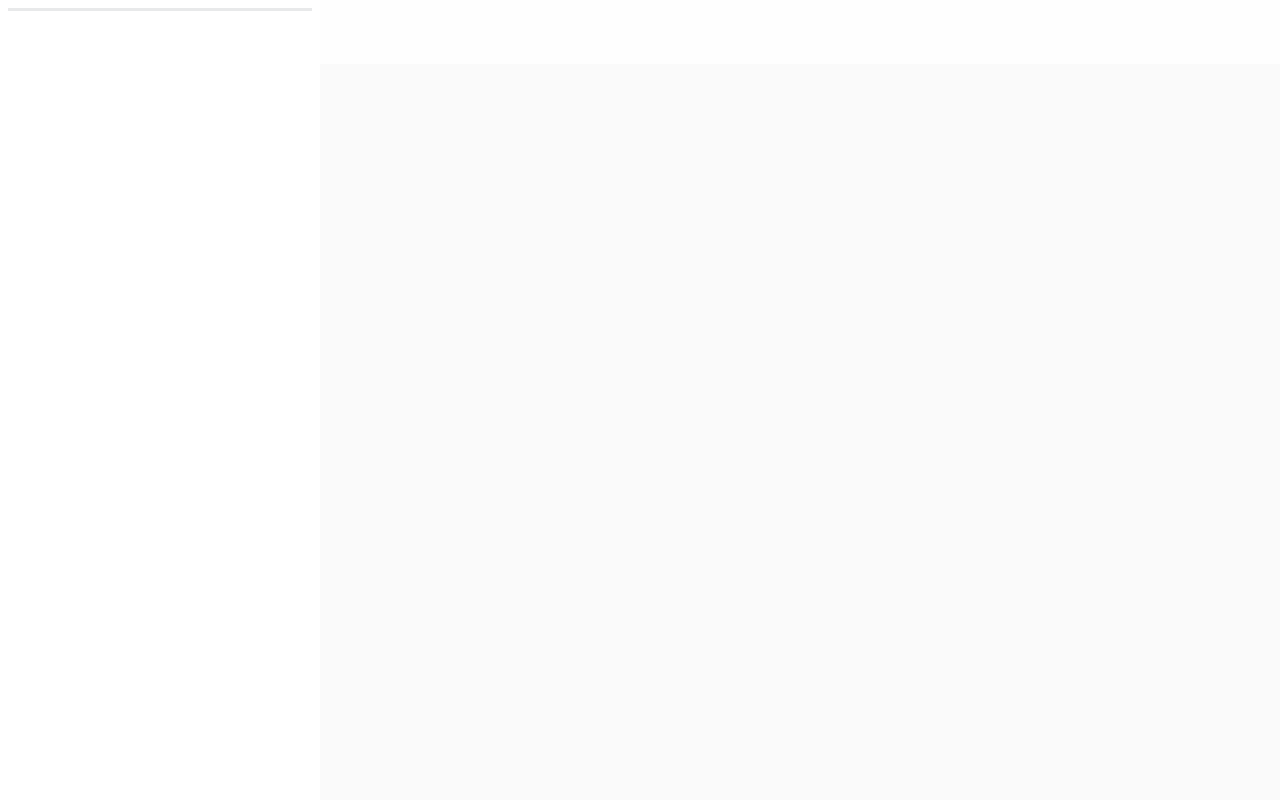
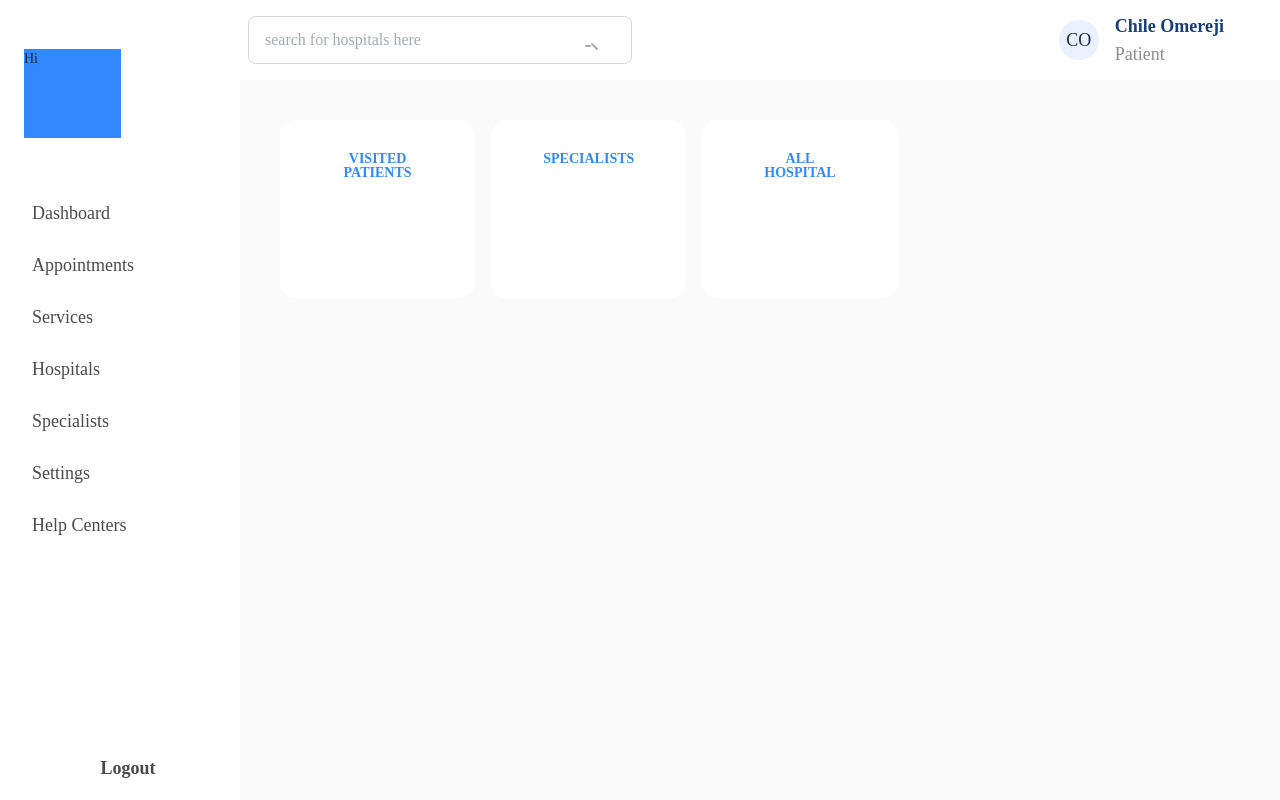
Before and after one commit to chile4coding/hrs, a Next.js app: page /home in a window 1280 px wide. Built offline with nearby package versions, Linux system fonts and the light colour scheme.

Commit message:
added more layout

```diff
--- a/components/Layout.js
+++ b/components/Layout.js
@@ -1,4 +1,6 @@
 import React from "react";
+import { useState } from "react";
+import Link from "next/link";
 // {/* <div className="drawer lg:drawer-open">
 //   <input id="my-drawer-2" type="checkbox" className="drawer-toggle" />
 //   <div className="drawer-content flex flex-col items-center justify-center">
@@ -24,9 +26,21 @@ import React from "react";
 // </div>; */}
 
 function Header() {
+  const [searchicon, setSearchIcon] = useState(false)
+
+  function handleIcon(e){
+    if(e.target.value.length > 0){
+      setSearchIcon(true)
+
+    }else{
+      setSearchIcon(false)
+    }
+
+  }
+
   return (
     <div
-      className="navbar  bg-[#fff]   sticky top-0   opacity-90"
+      className="navbar  bg-[#fff]   sticky top-0   opacity-90 pr-[40px] h-[80px]"
       style={{ zIndex: 100 }}>
       <div className="navbar-start bg-[#fff]">
         <label
@@ -47,11 +61,47 @@ function Header() {
             />
           </svg>
         </label>
-        <div className=" w-24 "></div>
+
+        <div class="relative inline-flex items-center w-full max-w-sm">
+          <input
+            type="text"
+            placeholder="search for hospitals here"
+            className="input  input-bordered border-collapse bg-transparent w-full "
+            onChange={handleIcon}
+          />
+
+          {!searchicon && (
+            <div class="absolute right-8 pl-3 flex items-center pointer-events-none">
+              <svg
+                xmlns="http://www.w3.org/2000/svg"
+                class="w-6 h-6 text-gray-400"
+                fill="none"
+                stroke="currentColor"
+                viewBox="0 0 24 24">
+                <path
+                  stroke-linecap="round"
+                  stroke-linejoin="round"
+                  stroke-width="2"
+                  d="M10 18h4M21 21l-5-5"
+                />
+              </svg>
+            </div>
+          )}
+        </div>
       </div>
       <div className="navbar-center"></div>
       <div className="navbar-end mr-4">
-        <div className=" w-24 lg:hidden md:hidden "></div>
+        <div className="flex items-center text-lg gap-4 font-Mukta ">
+          <div className="  rounded-full bg-[#E8F1FF] w-10 h-10 flex justify-center items-center  ">
+            <h1 className=" uppercase ">Co</h1>
+          </div>
+          <div className=" p-0 m-0">
+            <h1 className="text-[#002C69] capitalize font-bold p-0 m-0">
+              Chile Omereji
+            </h1>
+            <h1 className=" text-[#838383] p-0 m-0">patient</h1>
+          </div>
+        </div>
       </div>
     </div>
   );
@@ -61,7 +111,7 @@ function Header() {
 
 export default function Layout({ children }) {
   return (
-    <div className="  w-full  h-[100vh]">
+    <div className="  w-full  h-[100vh] ">
       <div className="drawer lg:drawer-open">
         <input id="my-drawer-2" type="checkbox" className="drawer-toggle" />
         <div className="drawer-content flex flex-col  ">
@@ -70,7 +120,7 @@ export default function Layout({ children }) {
         </div>
         <div className="drawer-side" style={{ zIndex: 999 }}>
           <label htmlFor="my-drawer-2" className="drawer-overlay"></label>
-          <ul className="menu p w-80 h-[100vh] text-base-content sticky top-0  bg-[#fff]">
+          <ul className="menu p  w-60 h-[100vh] text-base-content sticky top-0  bg-[#fff] ">
             <label
               tabIndex={0}
               htmlFor="my-drawer-2"
@@ -90,9 +140,52 @@ export default function Layout({ children }) {
               </svg>
             </label>
 
-            <li></li>
-            <li></li>
-            <li></li>
+            <div className=" flex  flex-col      capitalize justify-between h-full pl-4">
+              <div className="flex  flex-col   gap-4  ">
+                <div className=" w-[97px] h-[89px] my-[41px] bg-[#3188FF]  ">hi</div>
+                <Link
+                  href="/"
+                  className="p-2   rounded-sm text-md w-full bg-transparent  border-0 text-[#0F0F0FBF] hover:bg-transparent hover:text-[#3188FF]">
+                  <li className="capitalize  text-[18px]">Dashboard</li>
+                </Link>
+                <Link
+                  href="/"
+                  className="p-2   rounded-sm text-md w-full bg-transparent  border-0 text-[#0F0F0FBF] hover:bg-transparent hover:text-[#3188FF]">
+                  <li className="capitalize text-[18px]">Appointments</li>
+                </Link>
+                <Link
+                  href="/"
+                  className="p-2   rounded-sm text-md w-full bg-transparent  border-0 text-[#0F0F0FBF] hover:bg-transparent hover:text-[#3188FF]">
+                  <li className="capitalize text-[18px]">Services</li>
+                </Link>
+                <Link
+                  href="/"
+                  className="p-2   rounded-sm text-md w-full bg-transparent  border-0 text-[#0F0F0FBF] hover:bg-transparent hover:text-[#3188FF]">
+                  <li className="capitalize text-[18px]">Hospitals</li>
+                </Link>
+                <Link
+                  href="/"
+                  className="p-2   rounded-sm text-md w-full bg-transparent  border-0 text-[#0F0F0FBF] hover:bg-transparent hover:text-[#3188FF]">
+                  <li className="capitalize text-[18px]">Specialists</li>
+                </Link>
+                <Link
+                  href="/"
+                  className="p-2   rounded-sm text-md w-full bg-transparent  border-0 text-[#0F0F0FBF] hover:bg-transparent hover:text-[#3188FF]">
+                  <li className="capitalize text-[18px]">Settings</li>
+                </Link>
+                <Link
+                  href="/"
+                  className="p-2   rounded-sm text-md w-full bg-transparent  border-0 text-[#0F0F0FBF] hover:bg-transparent hover:text-[#3188FF]">
+                  <li className="capitalize text-[18px]">Help Centers</li>
+                </Link>
+              </div>
+
+              <Link
+                href="/"
+                className="p-2  btn  rounded-md text-md w-full bg-transparent  border-0 text-[#0F0F0FBF] hover:bg-[#3188FF] hover:text-[white]  ">
+                <li className="capitalize text-[18px]">Logout</li>
+              </Link>
+            </div>
           </ul>
         </div>
       </div>
--- a/components/dashboardmenus.js
+++ b/components/dashboardmenus.js
@@ -1,7 +1,12 @@
 import React from 'react'
 
-export default function Dashboardmenus() {
+export default function Dashboardmenus({details, icon}) {
   return (
-    <div>Dashboardmenus</div>
-  )
+
+    <div className="card md:w-full lg:w-full  h-[178px]   bg-white mx-10  cursor-pointer  btn border-collapse border-0 hover:bg-white">
+      <div className="card-body items-center text-center">
+        <h2 className="text-[#3188FF]  font-bold font-Mukta">{details}</h2>
+      </div>
+    </div>
+  );
 }
--- a/pages/home.js
+++ b/pages/home.js
@@ -1,9 +1,15 @@
 import React from "react";
 import Layout from "../components/Layout";
-
+import Dashboardmenus from "@/components/dashboardmenus";
 export default function home() {
   return (
     <Layout>
+<div className="mt-10 grid lg:grid-cols-5  md:grid-cols-2  sm:grid-cols-1 gap-4">
+  <Dashboardmenus details="Visited Patients"/>
+  <Dashboardmenus details="Specialists"/>
+  <Dashboardmenus details="All Hospital"/>
+</div>
+
 
     </Layout>
   );
--- a/styles/globals.css
+++ b/styles/globals.css
@@ -15,5 +15,11 @@
 
 body {
   background-color: #FAFAFA;
-  color: black;
+  color: #0A1B33;
+font-family: Mukta;
+font-size: 12px;
+font-style: normal;
+font-weight: 500;
+line-height: normal;
+text-transform: capitalize;
 }
--- a/tailwind.config.js
+++ b/tailwind.config.js
@@ -6,6 +6,9 @@ module.exports = {
     "./app/**/*.{js,ts,jsx,tsx,mdx}",
   ],
   theme: {
+    fontFamily: {
+      'Mukta':'Mukta',
+    },
     extend: {
       backgroundImage: {
         "gradient-radial": "radial-gradient(var(--tw-gradient-stops))",
```
